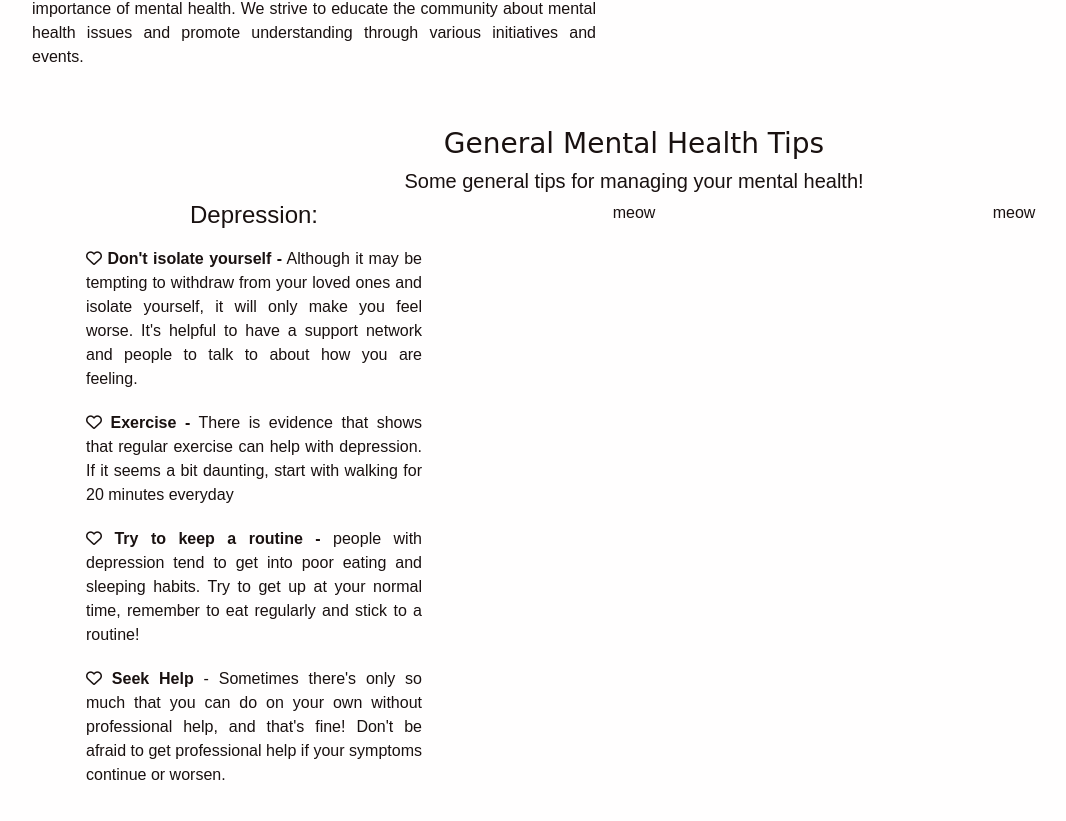
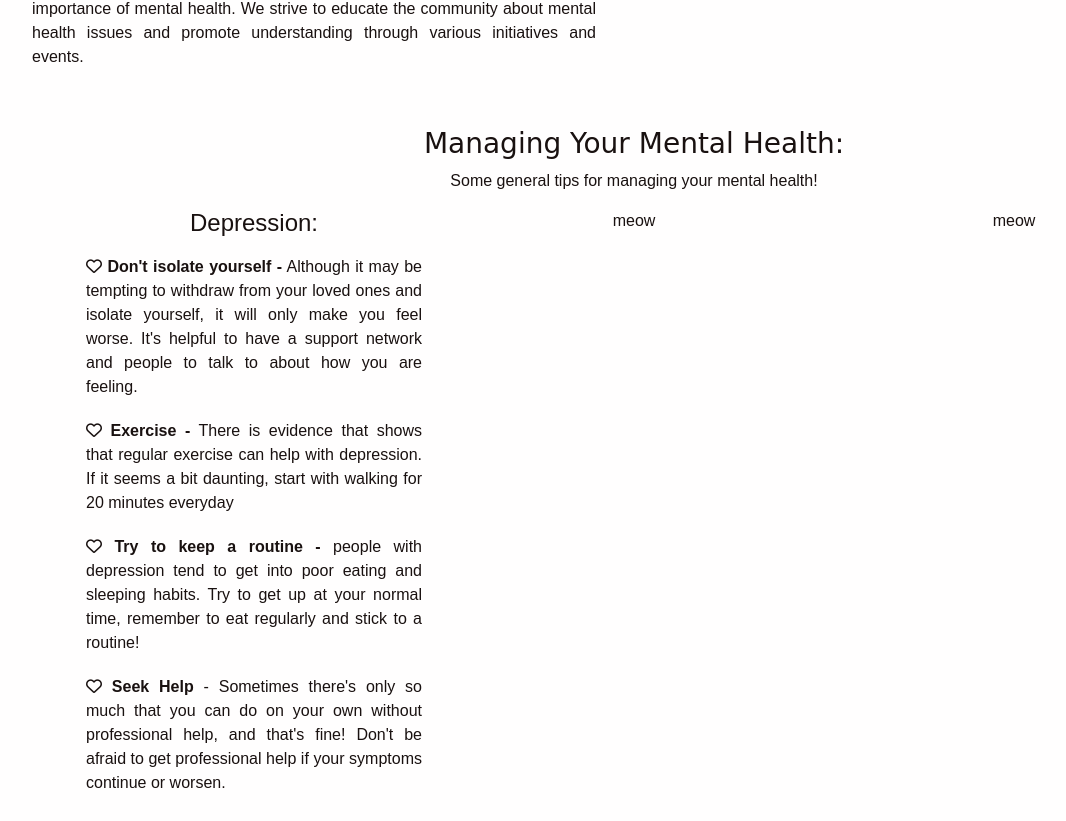
Before and after one commit to aminoacid-01/reach-out, a plain HTML site: page index.html in a window 1280 px wide. Shown: the part 1077-1898 px from the top of the page, without its empty margins (6-1072 px from the left). Drawn offline with nearby package versions, Linux system fonts and the light colour scheme; a web font is replaced by a local one.

Commit message:
remove h4 tag from p and changed tip section title

```diff
--- a/index.html
+++ b/index.html
@@ -95,8 +95,8 @@
             </div>
         </section>
         <section id="tips">
-            <h3>General Mental Health Tips</h3>
-            <p class="h5">Some general tips for managing your mental health!</p>
+            <h3>Managing Your Mental Health:</h3>
+            <p>Some general tips for managing your mental health!</p>
             <div class="container">
                 <div class="row">
                     <div class="col-12 col-lg-4">
```
